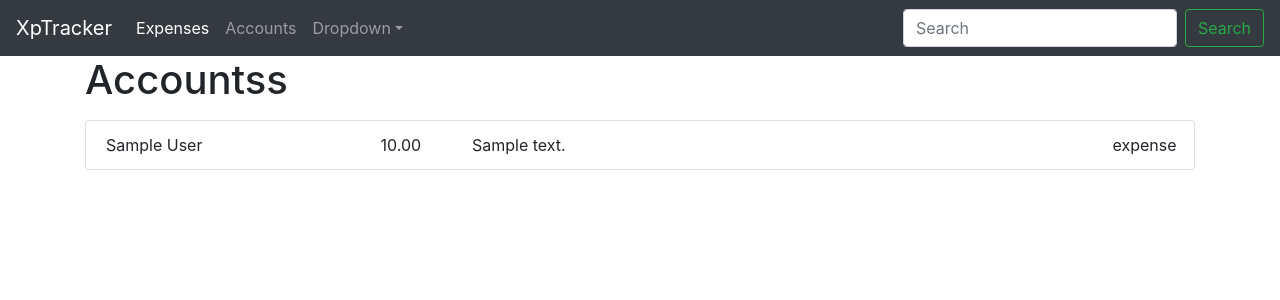
After one commit to Django-Lessons/xptracker, a Django app: page /accounts in a window 1280 px wide. The commit adds this page. Shown: the top 300 px of the page. Run offline with Django 3.2, Linux system fonts and the light colour scheme; a user stored in the database is signed in; tables that the repository leaves empty hold one stand-in row (values such as "Sample post"); some libraries are stand-ins or nearby versions.

Commit message:
listing of accounts

```diff
--- a/core/forms.py
+++ b/core/forms.py
@@ -22,4 +22,6 @@ class XpAccountForm(forms.Form):
             (INCOME, 'Income')
         ],
     )
-    selected = forms.BooleanField()
+    selected = forms.BooleanField(
+        required=False
+    )
--- /dev/null
+++ b/core/templates/core/accounts.html
@@ -0,0 +1,27 @@
+{% extends 'core/base.html' %}
+
+{% block central_content %}
+    <div class="xp-accounts">
+        <h1>Accountss</h1>
+
+        <ul class="list-group my-3">
+            {% for acc in accounts %}
+                <li class="list-group-item">
+                    <div class="row">
+                        <div class="col-3">
+                            {{ acc.title }}
+                        </div>
+                        <div class="col-1">
+                            {{ acc.amount }}
+                        </div>
+                        <div class="col-7">
+                            {{ acc.description }}
+                        </div>
+                        <div class="col-1">
+                            {{ acc.acc_type }}
+                        </div>
+                    </div>
+                </li>
+            {% endfor %}
+        </ul>
+{% endblock central_content %}
--- a/core/templates/core/base.html
+++ b/core/templates/core/base.html
@@ -28,7 +28,7 @@
              <a class="nav-link" href="#">Expenses<span class="sr-only"></span></a>
            </li>
            <li class="nav-item">
-             <a class="nav-link" href="#">Accounts</a>
+             <a class="nav-link" href="{% url 'accounts' %}">Accounts</a>
            </li>
            <li class="nav-item dropdown">
              <a class="nav-link dropdown-toggle" href="http://example.com" id="dropdown01" data-toggle="dropdown" aria-haspopup="true" aria-expanded="false">Dropdown</a>
--- a/core/templates/core/start.html
+++ b/core/templates/core/start.html
@@ -6,6 +6,7 @@
 
         <form action="{% url 'start' %}" method="POST">
             {% csrf_token %}
+            {{ formset.management_form }}
             <ul class="list-group my-3">
                 {% for form in formset %}
                     <li class="list-group-item">
--- a/core/urls.py
+++ b/core/urls.py
@@ -4,4 +4,5 @@ from django.urls import path
 urlpatterns = [
     path('', views.index, name='index'),
     path('start', views.start, name='start'),
+    path('accounts', views.accounts, name='accounts'),
 ]
--- a/core/views.py
+++ b/core/views.py
@@ -61,6 +61,18 @@ def index(request):
 
 
 @login_required
+def accounts(request):
+
+    accounts = XpAccount.objects.filter(user=request.user)
+
+    return render(
+        request,
+        'core/accounts.html',
+        {'accounts': accounts}
+    )
+
+
+@login_required
 def start(request):
     """
     User will be redirected here if he/she does not have
@@ -68,10 +80,16 @@ def start(request):
     Help user to create first couple of accounts.
     Let him/her selects from suggested accounts
     """
+    XpAccountFormSet = formset_factory(XpAccountForm, extra=0)
+
     if request.method == 'POST':
-        pass
-
-    XpAccountFormSet = formset_factory(XpAccountForm, extra=0)
+        xpaccounts_formset = XpAccountFormSet(request.POST)
+        if xpaccounts_formset.is_valid():
+            for form in xpaccounts_formset:
+                attrs = form.cleaned_data
+                attrs.pop('selected', False)
+                attrs['user_id'] = request.user.id
+                XpAccount.objects.create(**attrs)
 
     formset = XpAccountFormSet(
         initial=account_templates,
```
Also changed, not shown: core/migrations/0003_xpaccount_acc_type.py (added).
